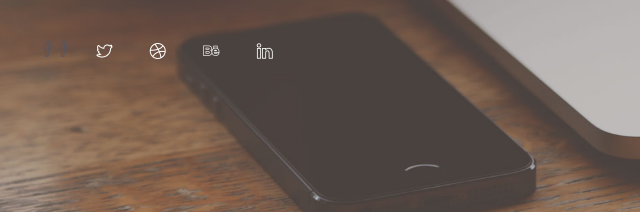
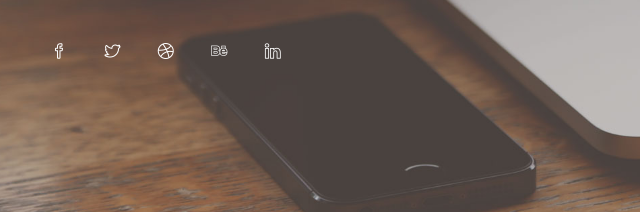
Before and after one commit to horlami/holarmi.github.io, a plain HTML site: page index.html in a window 1280 px wide. Shown: the part 449-663 px from the top of the page, 31-671 px from the left. Drawn offline with Linux system fonts and the light colour scheme.

Commit message:
Update index.html

```diff
--- a/index.html
+++ b/index.html
@@ -73,7 +73,7 @@
                             <p class="promo-block-text">UI/UX Designer</p>
                         </div>
                         <ul class="list-inline">
-                            <li><a href="https://www.facebook.com/holami.holamilekan.9" class="icon-social-facebook"><i class="icon-social-facebook"></i></a></li>
+                            <li><a href="https://www.facebook.com/holami.holamilekan.9" class="social-icons"><i class="icon-social-facebook"></i></a></li>
                             <li><a href="https://twitter.com/leki_i" class="social-icons"><i class="icon-social-twitter"></i></a></li>
                             <li><a href="https://dribbble.com/horlarmi" class="social-icons"><i class="icon-social-dribbble"></i></a></li>
                             <li><a href="https://www.behance.net/holamiolale83e" class="social-icons"><i class="icon-social-behance"></i></a></li>
```
